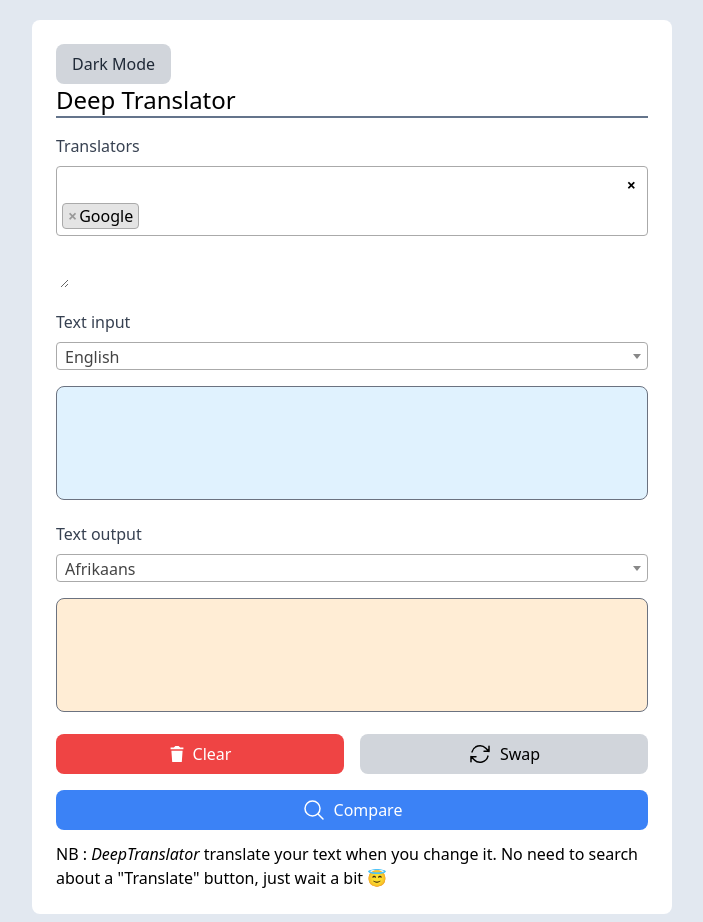
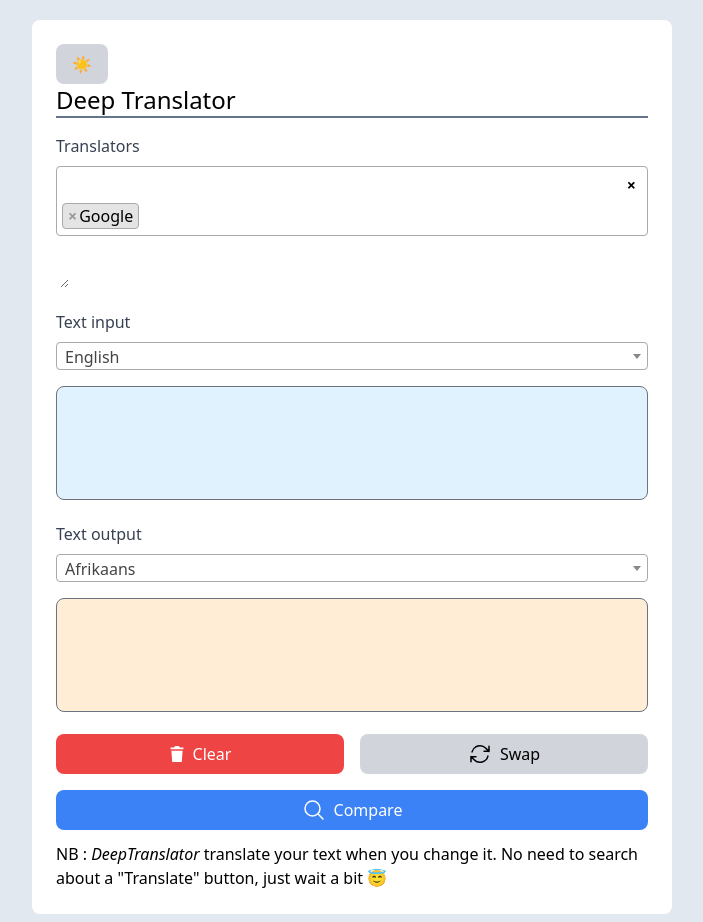
Before and after one commit to nidhaloff/deep-translator-website, a Django app: page / in a window 1280 px wide. Shown: the whole page, without its empty margins (288-991 px from the left). Run offline with Django 4.2, Linux system fonts and the light colour scheme; style sheets or scripts are compiled from the project's sources; some libraries are stand-ins or nearby versions.

Commit message:
Change darkmode logo

```diff
--- a/websiteapp/templates/website/home.html
+++ b/websiteapp/templates/website/home.html
@@ -8,7 +8,7 @@
                 <div class="mode-btn-container">
                     <button onclick="toggleDarkMode()" id="mode-btn-container"
                             class="bg-gray-300 hover:bg-gray-400 text-gray-800 py-2 px-4 rounded-lg">
-                        Dark Mode
+                        ☀️
                     </button>
                 </div>
                 <h2 class="mb-4 border-b-2 border-b-slate-500 text-2xl font-medium">Deep Translator</h2>
@@ -233,10 +233,10 @@
         function toggleDarkMode() {
             if (body.hasClass("dark-mode")) {
                 body.removeClass("dark-mode");
-                btn.html("Dark Mode");
+                btn.html("☀️");
             } else {
                 body.addClass("dark-mode");
-                btn.html("Light Mode");
+                btn.html("🌙");
             }
         }
 
```
